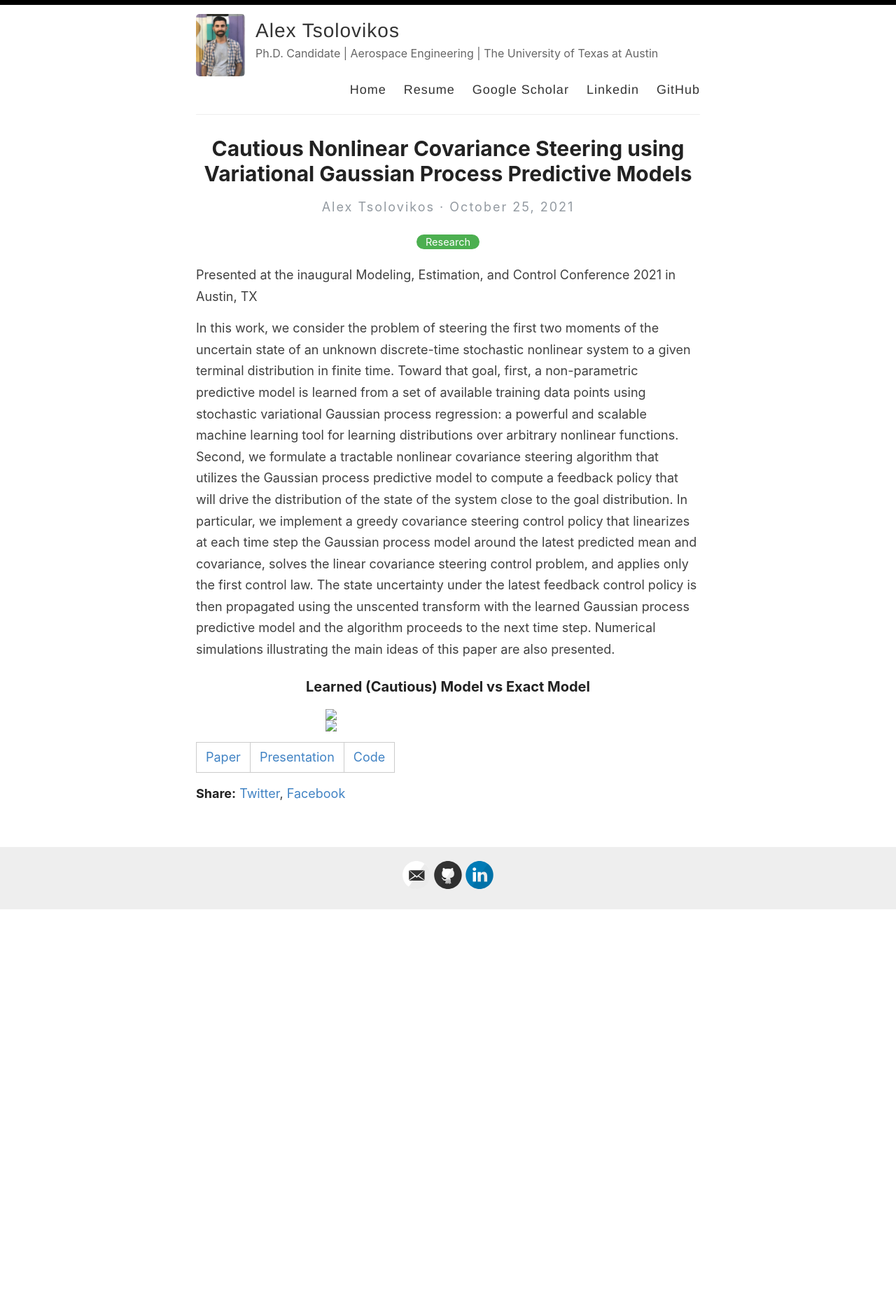
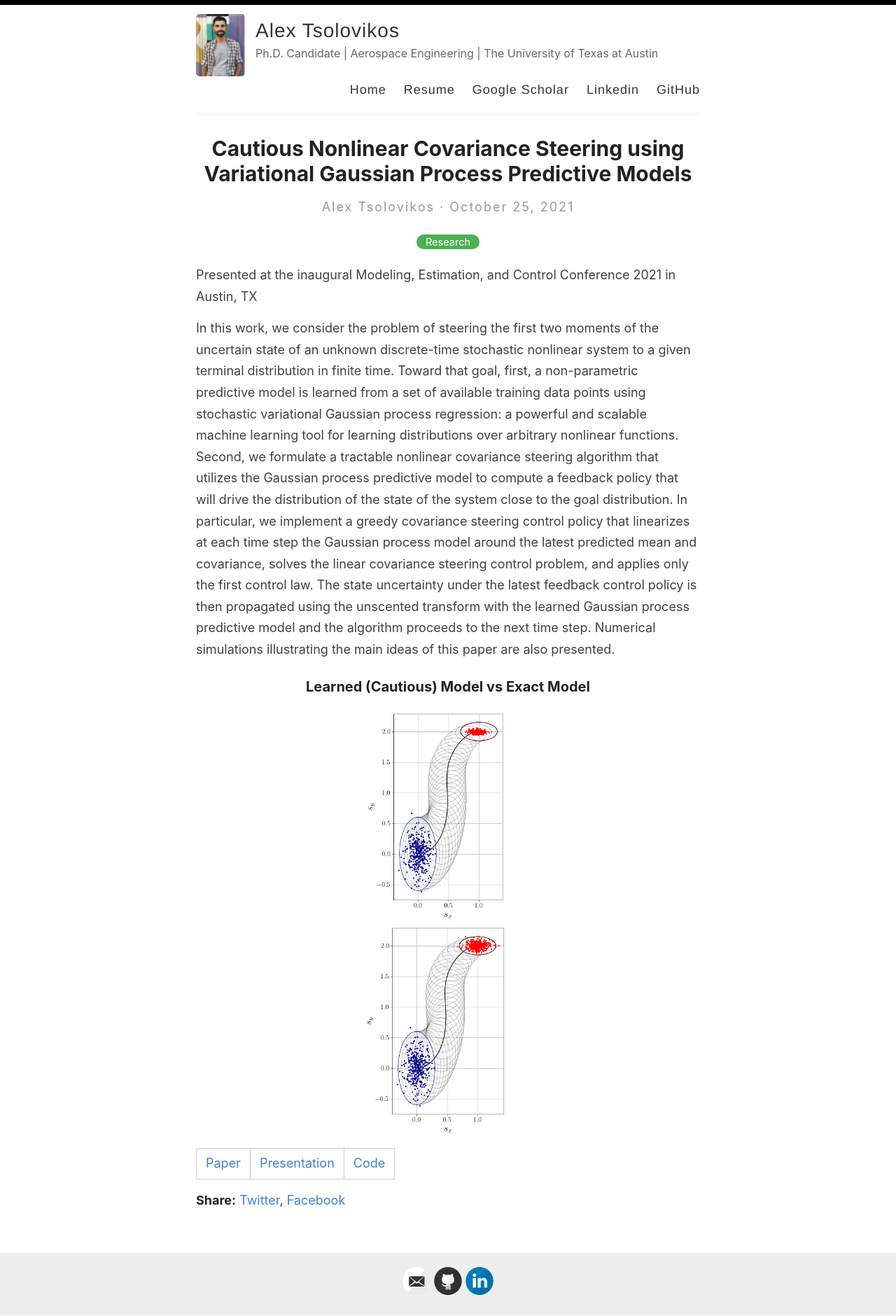
Before and after one commit to alextsolovikos/alextsolovikos.github.io, a Jekyll site: the page built from _posts/2021-10-25-cautious-covariance-steering.md, in a window 1280 px wide. Shown: the whole page at 70% size. Built offline with Jekyll 4.4.1, drawn with Linux system fonts in a browser that asks for light colours; before the commit the page ends 1299 px from its top, so only the background shows below that.

Commit message:
Update 2021-10-25-cautious-covariance-steering.md

```diff
--- a/_posts/2021-10-25-cautious-covariance-steering.md
+++ b/_posts/2021-10-25-cautious-covariance-steering.md
@@ -11,8 +11,8 @@ In this work, we consider the problem of steering the first two moments of the u
 ### Learned (Cautious) Model vs Exact Model
 
 <p float="left">
-  <img src="docs/gp_position_uncertainties.png" width="350" />
-  <img src="docs/exact_position_uncertainties.png" width="350" />
+  <img src="/docs/gp_position_uncertainties.png" width="350" />
+  <img src="/docs/exact_position_uncertainties.png" width="350" />
 </p>
 
 [Paper](https://arxiv.org/pdf/2010.00778.pdf) | [Presentation](/docs/MECC_2021_Presentation_Cautious_Nonlinear_Covariance_Steering_using_Variational_Gaussian_Process_Predictive_Models.pdf) | [Code](https://github.com/alextsolovikos/greedyGPCS)
```
